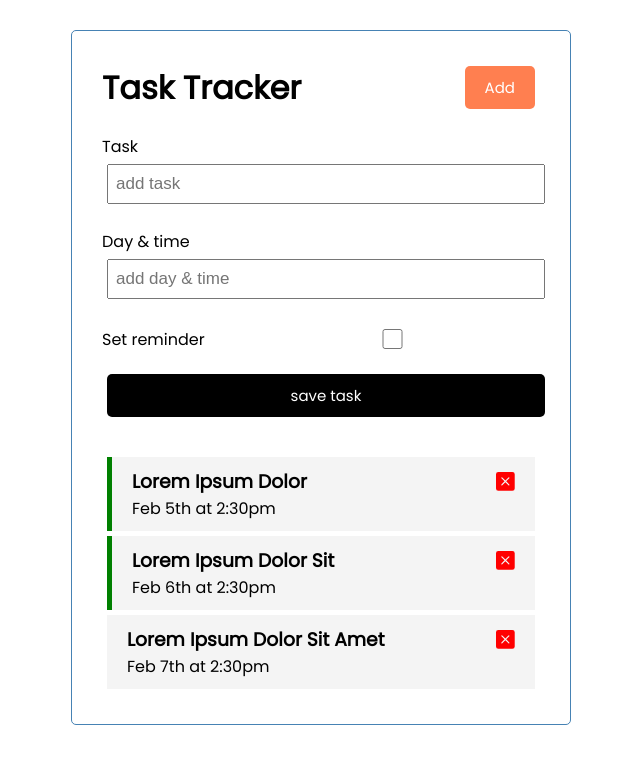
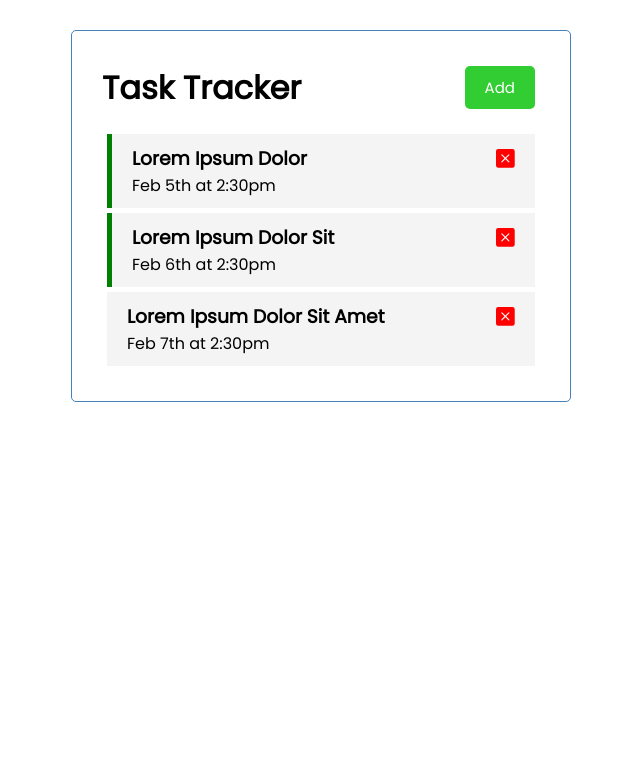
Before and after one commit to rzlwbo1/react-crash-course-TM, a React (Create React App) app: page / in a window 1280 px wide. Shown: the top 764 px of the page, without its empty margins (319-959 px from the left). Built offline with nearby package versions, Linux system fonts and the light colour scheme.

Commit message:
interaction toggle

```diff
--- a/src/App.js
+++ b/src/App.js
@@ -6,6 +6,8 @@ import './style.css'
 
 
 function App() {
+
+  const [showAdd, setShowAdd] = useState(false);
 
   const [tasks, setTasks] = useState([
     {
@@ -72,8 +74,13 @@ function App() {
 
   return (
     <div className='container'>
-      <Header />
-      <FormAdd />
+      <Header onShow={() => setShowAdd(!showAdd)} changeText={showAdd} />
+
+      {/* && itu merupakan logika yang gamau ada else nya, jadi dipastikan harus true */}
+      {
+        showAdd && <FormAdd />
+      }
+
       {
         tasks.length > 0 ?
         <Tasks tasks={tasks} onDelete={deleteTask} onToggle={toggleReminder}/>
--- a/src/components/Button.jsx
+++ b/src/components/Button.jsx
@@ -1,10 +1,10 @@
 import React from 'react'
 import PropTypes from 'prop-types';
 
-function Button({text, color, onClick}) {
+function Button({text, color, onClickShow}) {
 
   return (
-    <button style={{backgroundColor: color,}} className='btn' onClick={onClick}>{text}</button>
+    <button style={{backgroundColor: color,}} className='btn' onClick={onClickShow}>{text}</button>
   )
 }
 
@@ -15,7 +15,7 @@ Button.defaultProps = {
 Button.propTypes = {
   color: PropTypes.string,
   text: PropTypes.string.isRequired,
-  onClick: PropTypes.func.isRequired,
+  // onClick: PropTypes.func.isRequired,
 }
 
 export default Button
--- a/src/components/Header.jsx
+++ b/src/components/Header.jsx
@@ -2,18 +2,14 @@ import React from 'react'
 import PropTypes from 'prop-types'
 import Button from './Button';
 
-function Header({title}) {
+function Header({title, onShow, changeText}) {
 
   // console.log(props)
-
-  function handleClick() {
-    console.log(1)
-  }
 
   return (
     <header className='header'>
       <h1>{title}</h1>
-      <Button color={"coral"} text={"Add"} onClick={handleClick}/>
+      <Button color={changeText ? "crimson" : "limegreen"} text={changeText ? "Close": "Add"} onClickShow={onShow}/>
     </header>
   )
 }
```
